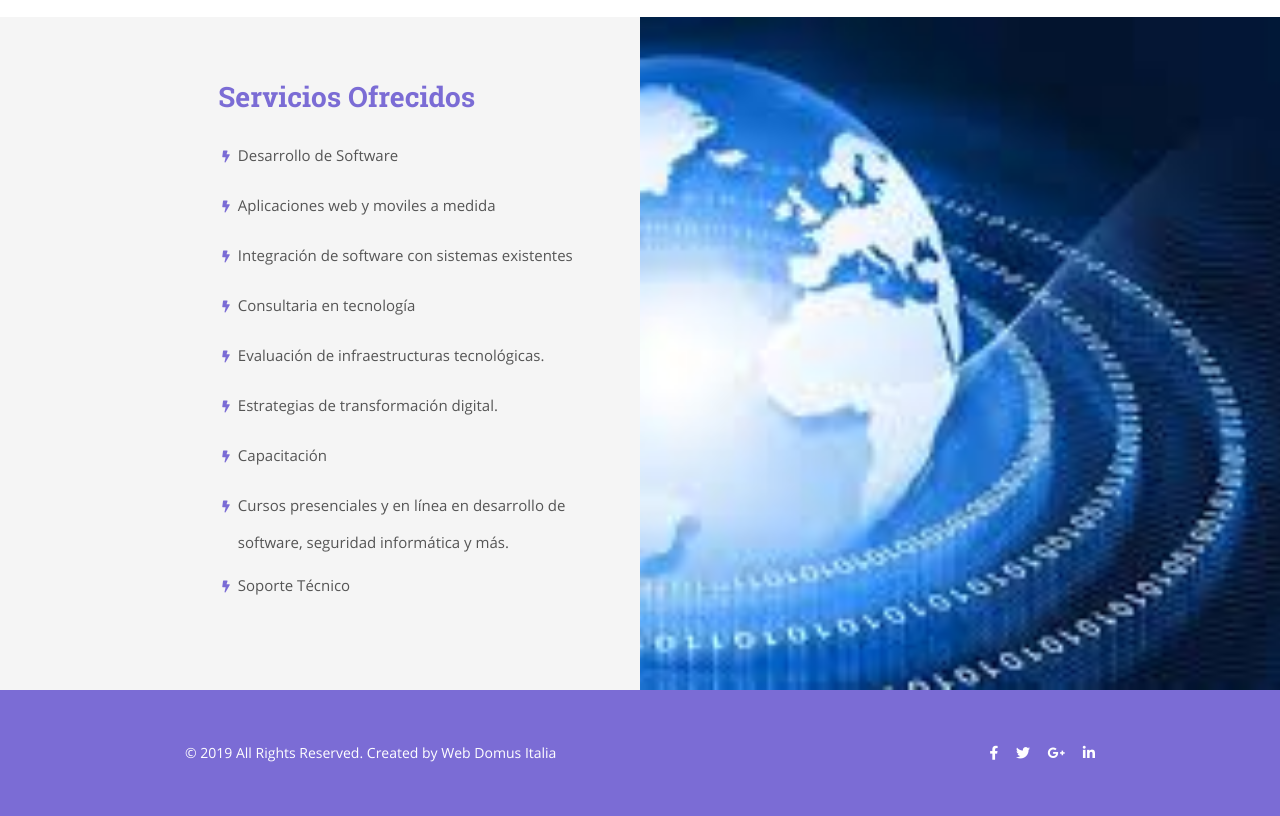
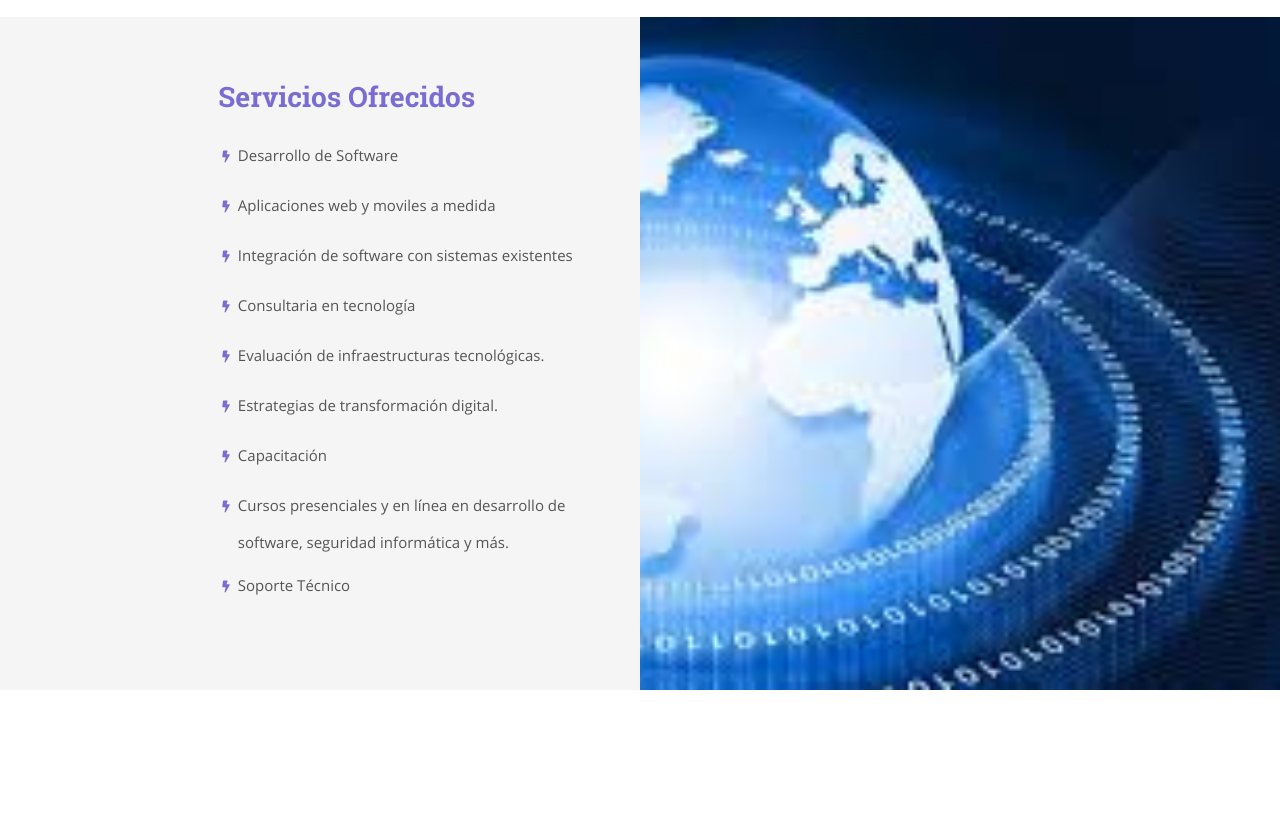
Before and after one commit to Nicora2244/InnovaSoftWebsite, a plain HTML site: page index.html in a window 1280 px wide. Shown: the part 942-1758 px from the top of the page. After the commit the page ends 1632 px from the top, so only its background shows below. Drawn offline with nearby package versions, Linux system fonts and the light colour scheme.

Commit message:
commit 5

```diff
--- a/css/style.css
+++ b/css/style.css
@@ -64,7 +64,7 @@ a {
 }
 /*Banner*/
 .yoga-template .banner {
-	background-image: url(../img/imagen8.jpg);
+	background-image: url(../img/imagen16.jpg);
 	background-repeat: no-repeat;
 	background-size: cover;
 	background-position: center center;
--- a/index.html
+++ b/index.html
@@ -90,25 +90,6 @@
           </div>
         </div>
       </div>
-      <!--Copyright-->
-      <footer class="footer">
-        <div class="copyright">
-          <div class="inside-container">
-            <div class="row">
-              <div class="col-md-6 order-2 order-md-12">
-                <p>&copy; 2019 All Rights Reserved. Created by <a href="https://www.webdomus.net/" class="created-by">Web Domus Italia</a></p>
-              </div>
-              <div class="col-md-6 social order-1 order-md-12">
-                <a href="#"><i class="fab fa-facebook-f"></i></a>
-                <a href="#"><i class="fab fa-twitter"></i></a>
-                <a href="#"><i class="fab fa-google-plus-g"></i></a>
-                <a href="#"><i class="fab fa-linkedin-in"></i></a>
-              </div>
-            </div>
-          </div>
-        </div>
-      </footer>
-    </div>
     <!-- Optional JavaScript -->
     <!-- jQuery first, then Popper.js, then Bootstrap JS -->
     <script src="https://code.jquery.com/jquery-3.3.1.slim.min.js" integrity="sha384-q8i/X+965DzO0rT7abK41JStQIAqVgRVzpbzo5smXKp4YfRvH+8abtTE1Pi6jizo" crossorigin="anonymous"></script>
```
Also changed, not shown: admin.html (+2 -21 lines), img/imagen16.jpg (added).
